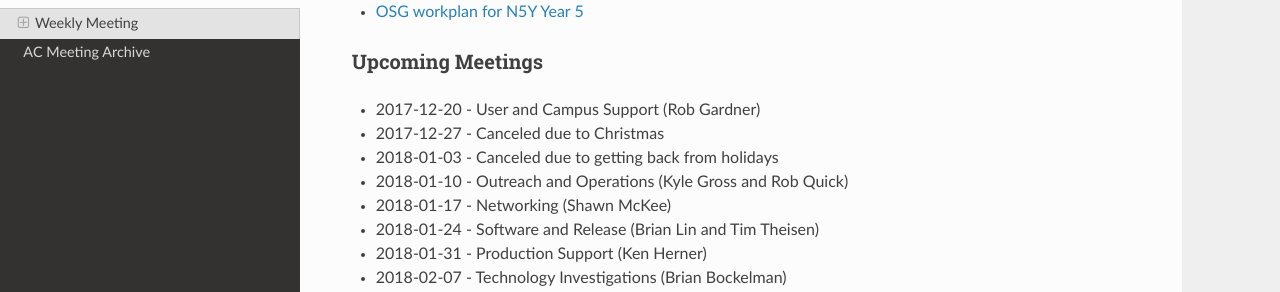
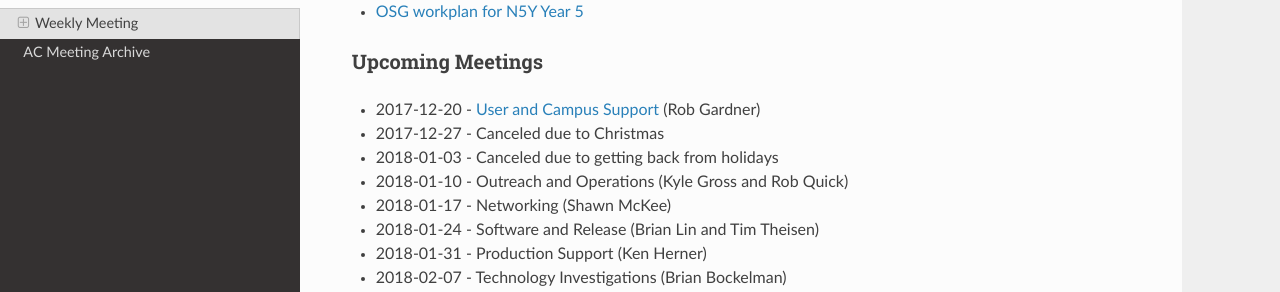
Before and after one commit to ppaschos/management-1, an MkDocs documentation site: the page built from docs/area-coordinators.md, in a window 1280 px wide and 900 px high, scrolled down 770 px. Shown: the part 158-450 px from the top of the window. Built offline with MkDocs 1.6.1, drawn with Linux system fonts in a browser that asks for light colours; nearby versions of some CDN libraries; old or Windows-style settings are respelled for this version of MkDocs; part of the change alters nothing that is shown.

Commit message:
Added link for 2017-12-20

```diff
--- a/docs/area-coordinators.md
+++ b/docs/area-coordinators.md
@@ -44,7 +44,7 @@ The current Area Coordinators are:
 
 ### Upcoming Meetings
 
-- 2017-12-20 - User and Campus Support (Rob Gardner)
+- 2017-12-20 - [User and Campus Support](https://docs.google.com/presentation/d/1SgSDXxDu93WGEgHba9L3NQ0J_3fiWpsncU0r988jyYc/view) (Rob Gardner)
 - 2017-12-27 - Canceled due to Christmas
 - 2018-01-03 - Canceled due to getting back from holidays
 - 2018-01-10 - Outreach and Operations (Kyle Gross and Rob Quick)
```
